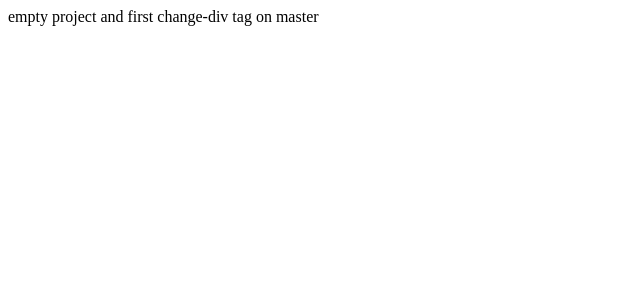
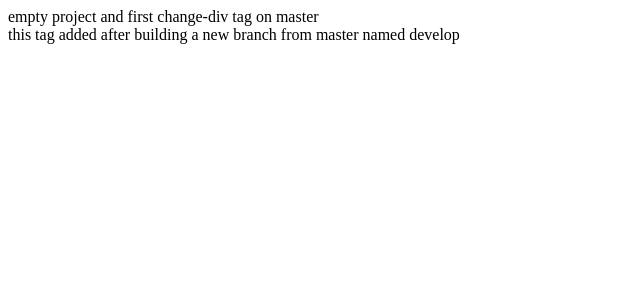
Before and after one commit to MelikaE1380/react-query-pro, a React (Vite) app: page / in a window 1280 px wide. Shown: the top 300 px of the page, without its empty margins (0-640 px from the left). Built offline with nearby package versions, Linux system fonts and the light colour scheme.

Commit message:
first commit on develop

```diff
--- a/src/App.tsx
+++ b/src/App.tsx
@@ -1,7 +1,14 @@
 import "./App.css";
 
 function App() {
-  return <div>empty project and first change-div tag on master</div>;
+  return (
+    <div>
+      <div>empty project and first change-div tag on master</div>
+      <div>
+        this tag added after building a new branch from master named develop
+      </div>
+    </div>
+  );
 }
 
 export default App;
```
